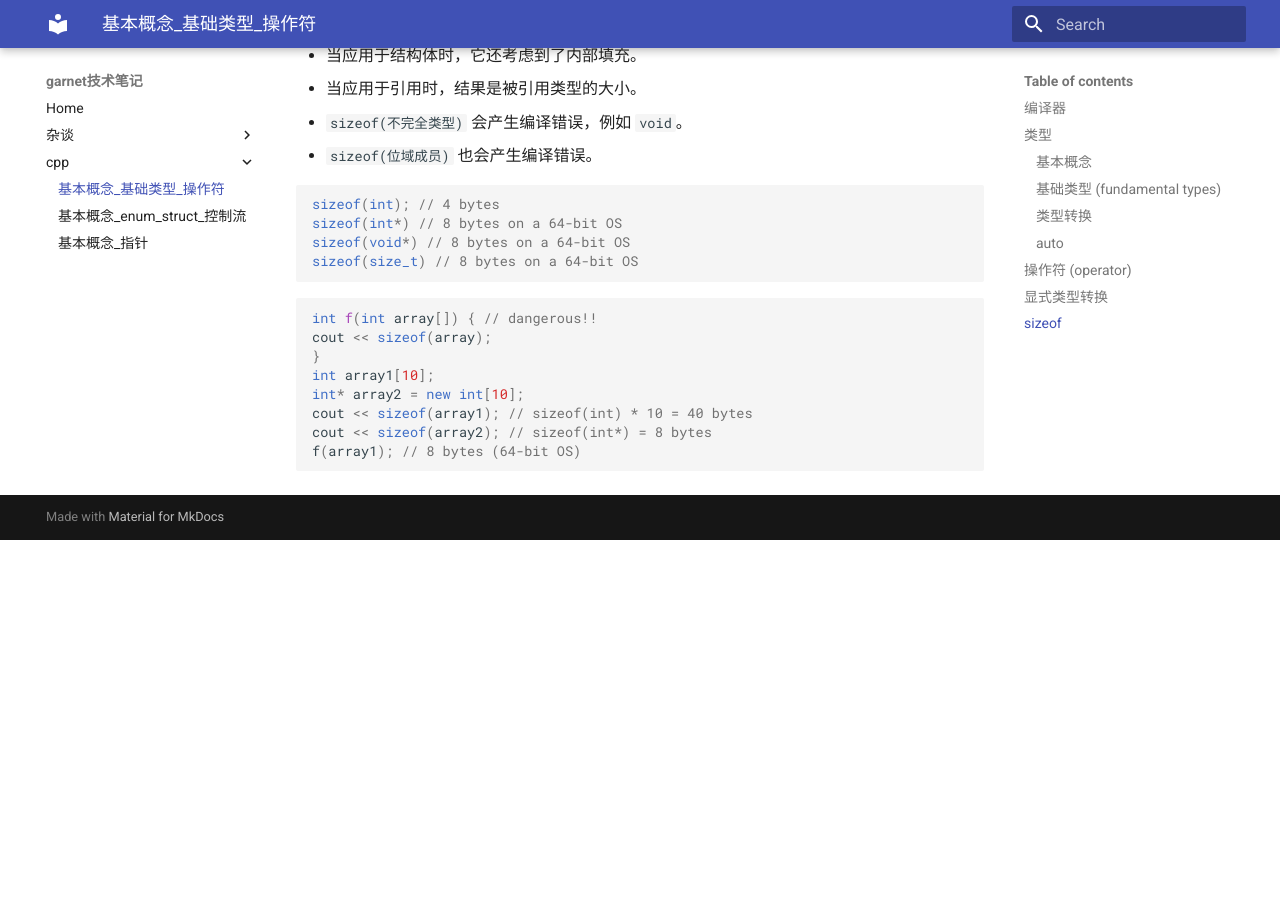
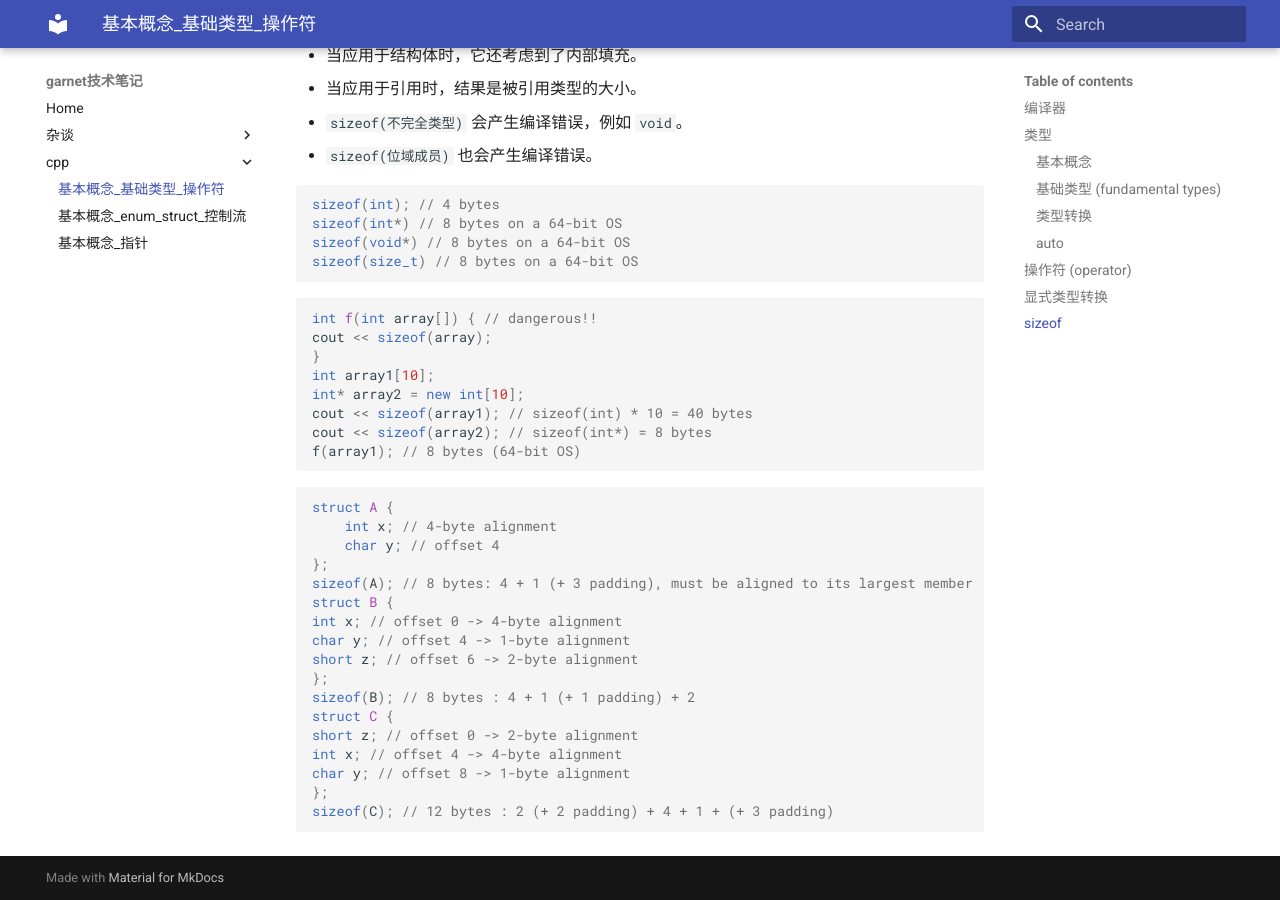
Before and after one commit to ymma98/technotes, an MkDocs documentation site: the page built from docs/cpp/基本概念_基础类型_操作符.md, in a window 1280 px wide and 900 px high, scrolled down 10395 px. Built offline with MkDocs 1.6.1 and Material for MkDocs 9.7.7, drawn with Linux system fonts in a browser that asks for light colours; formulas are drawn with MathJax 3; before the commit the page ends 10935 px from its top, so only the background shows below that.

Commit message:
docs/cpp/基本概念_基础类型_操作符.md updated from https://stackedit.cn/

````diff
--- a/docs/cpp/基本概念_基础类型_操作符.md
+++ b/docs/cpp/基本概念_基础类型_操作符.md
@@ -373,8 +373,28 @@ cout << sizeof(array1); // sizeof(int) * 10 = 40 bytes
 cout << sizeof(array2); // sizeof(int*) = 8 bytes
 f(array1); // 8 bytes (64-bit OS)
 ```
+
+```cpp
+struct A {
+	int x; // 4-byte alignment
+	char y; // offset 4
+};
+sizeof(A); // 8 bytes: 4 + 1 (+ 3 padding), must be aligned to its largest member
+struct B {
+int x; // offset 0 -> 4-byte alignment
+char y; // offset 4 -> 1-byte alignment
+short z; // offset 6 -> 2-byte alignment
+};
+sizeof(B); // 8 bytes : 4 + 1 (+ 1 padding) + 2
+struct C {
+short z; // offset 0 -> 2-byte alignment
+int x; // offset 4 -> 4-byte alignment
+char y; // offset 8 -> 1-byte alignment
+};
+sizeof(C); // 12 bytes : 2 (+ 2 padding) + 4 + 1 + (+ 3 padding)
+```
 <!--stackedit_data:
-eyJoaXN0b3J5IjpbLTE2Njk3OTk3OTEsMTQyMTEwNzYwMywtNz
-EyMTA4NjMwLDE0OTM1MzYzODEsMTMzOTI4Nzk3Nyw5NjA5NzU1
-ODddfQ==
+eyJoaXN0b3J5IjpbNzUzNTE2NjM4LDE0MjExMDc2MDMsLTcxMj
+EwODYzMCwxNDkzNTM2MzgxLDEzMzkyODc5NzcsOTYwOTc1NTg3
+XX0=
 -->
````
